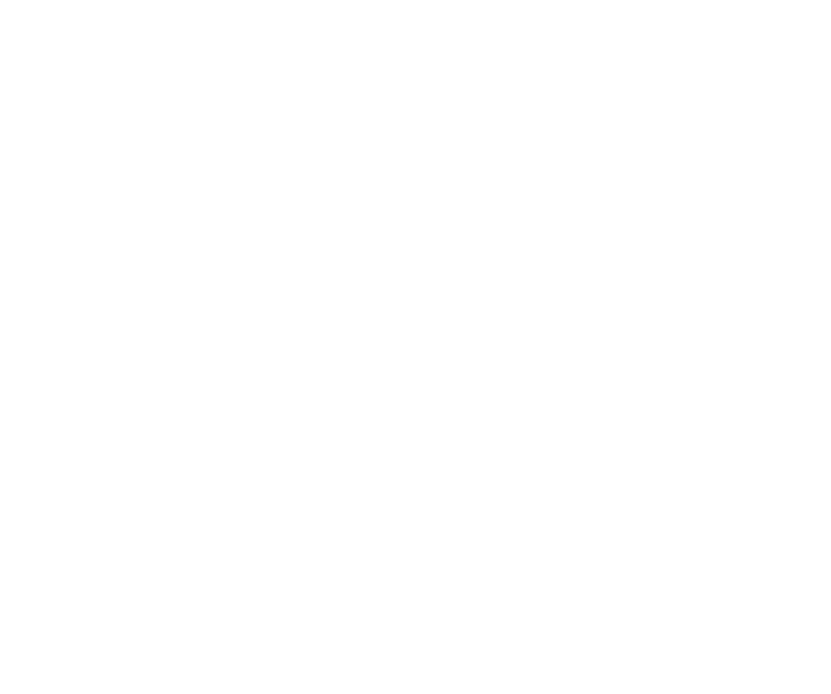
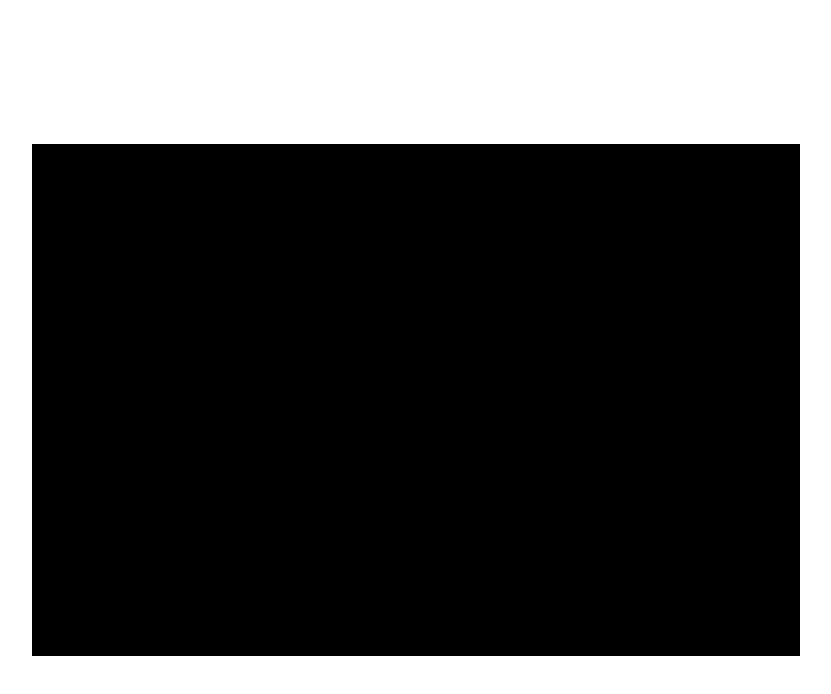
Before and after one commit to Yusmin97/crazytwo, a plain HTML site: page index.html in a window 1280 px wide. Shown: the whole page, without its empty margins (224-1055 px from the left). Drawn offline with Linux system fonts and the light colour scheme.

Commit message:
css 작성

```diff
--- a/index.html
+++ b/index.html
@@ -17,24 +17,17 @@
         justify-content: center;
         align-items: center;
       }
-      #root > div :nth-child(0) {
+      #root > div:nth-child(1) {
+        width: 60vw;
+        height: 40vw;
+        display: flex;
+        background-color: black;
       }
     </style>
   </head>
   <body>
     <div id="root">
-      <div>
-        <!-- <div id="same1"><img src="whale.png" alt="whale" /></div>
-        <div id="same2"><img src="whale.png" alt="whale" /></div>
-        <div id="same3"><img src="whale.png" alt="whale" /></div>
-        <div id="same4"><img src="whale.png" alt="whale" /></div>
-        <div id="same5"><img src="whale.png" alt="whale" /></div>
-        <div id="same6"><img src="whale.png" alt="whale" /></div>
-        <div id="same7"><img src="whale.png" alt="whale" /></div>
-        <div id="same8"><img src="whale.png" alt="whale" /></div>
-        <div id="same9"><img src="whale.png" alt="whale" /></div>
-        <div id="other"><img src="penguin.png" alt="penguin" /></div> -->
-      </div>
+      <div></div>
     </div>
     <script>
       const imgList = [
```
